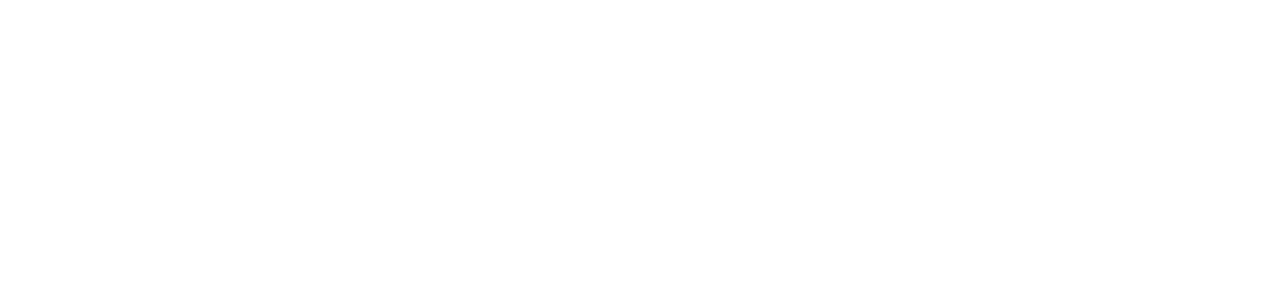
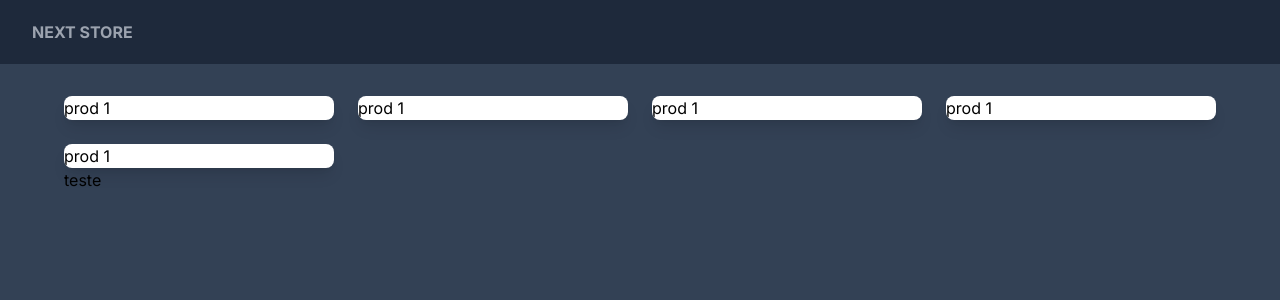
Before and after one commit to KleberMayC/next-commerce, a Next.js app: page / in a window 1280 px wide. Shown: the top 300 px of the page. Built offline with nearby package versions, Linux system fonts and the light colour scheme.

Commit message:
listagem de produtos

```diff
--- /dev/null
+++ b/src/app/components/Navbar.tsx
@@ -0,0 +1,12 @@
+import Link from 'next/link'
+import React from 'react'
+
+export default function Navbar() {
+  return (
+    <nav className="fixed top-0 w-full flex items-center py-2 px-8 justify-between z-50 bg-slate-800 text-gray-400">
+    <Link href="/" className="uppercase font-bold text-md h-12 flex items-center">
+      Next store
+    </Link>
+  </nav>
+  )
+}
--- a/src/app/layout.tsx
+++ b/src/app/layout.tsx
@@ -1,6 +1,8 @@
 import type { Metadata } from "next";
 import { Inter } from "next/font/google";
 import "./globals.css";
+import Link from "next/link";
+import Navbar from "./components/Navbar";
 
 const inter = Inter({ subsets: ["latin"] });
 
@@ -16,7 +18,12 @@
 }>) {
   return (
     <html lang="en">
-      <body className={inter.className}>{children}</body>
+      <body className={inter.className}>
+        <Navbar />
+        <main className="bg-slate-700 h-screen p-16">
+          {children}
+        </main>
+        </body>
     </html>
   );
 }
--- a/src/app/page.tsx
+++ b/src/app/page.tsx
@@ -2,8 +2,26 @@
 
 export default function Home() {
   return (
-    <main >
+    <div className="max-w-7xl mx-auto pt-8 px-8 xl:px-0">
+      <div className="grid grid-cols-1 sm:grid-cols-2 md:grid-cols-3 lg:grid-cols-4 gap-10 xl:gap-6">
+        <div className="bg-white rounded-lg shadow-lg overflow-hidden">
+          prod 1
+        </div>
+        <div className="bg-white rounded-lg shadow-lg overflow-hidden">
+          prod 1
+        </div>
+        <div className="bg-white rounded-lg shadow-lg overflow-hidden">
+          prod 1
+        </div>
+        <div className="bg-white rounded-lg shadow-lg overflow-hidden">
+          prod 1
+        </div>
+        <div className="bg-white rounded-lg shadow-lg overflow-hidden">
+          prod 1
+        </div>
 
-    </main>
+      </div>
+      <h1>teste</h1>
+    </div>
   );
 }
```
